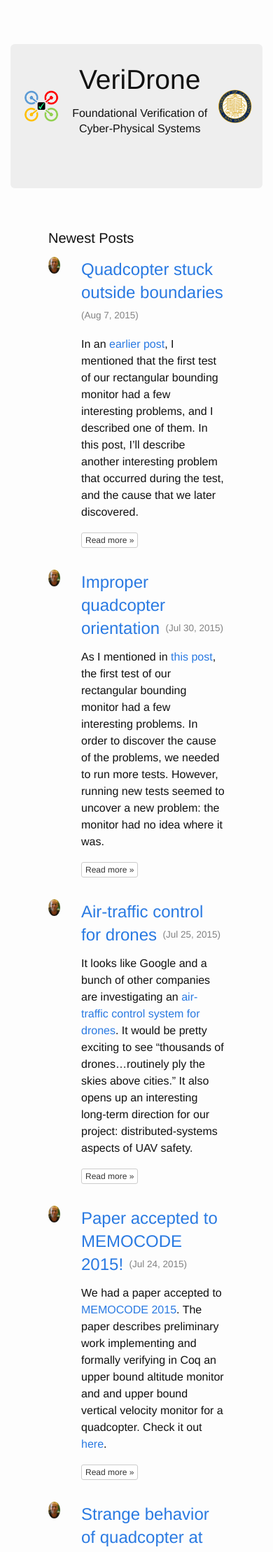
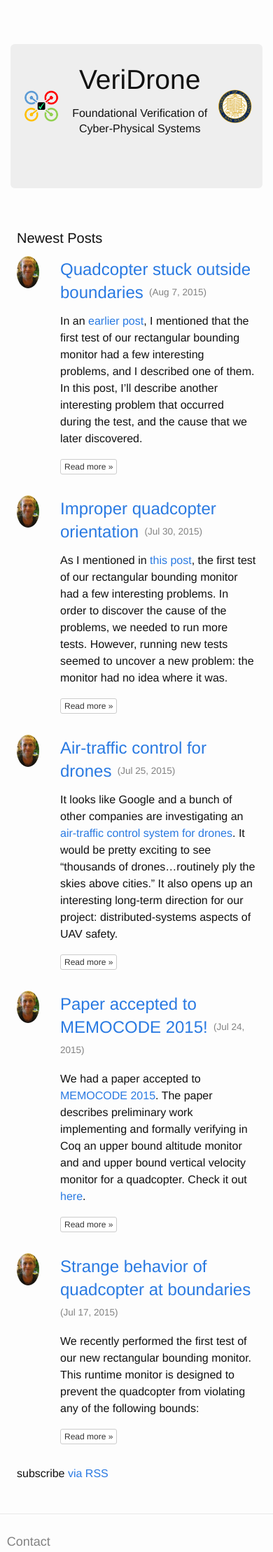
Before and after one commit to UCSD-PL/veridrone, a Jekyll site: the page built from index.html, in a window 390 px wide. Shown: the top 2218 px of the page at 70% size. Built offline with Jekyll 4.4.1, drawn with Linux system fonts in a browser that asks for light colours; nearby versions of some CDN libraries.

Commit message:
Some tweaks for mobile.

```diff
--- a/_includes/header.html
+++ b/_includes/header.html
@@ -1,4 +1,3 @@
-<div class="container">
 <div class="jumbotron">
 
   <div style="display:flex">
@@ -28,4 +27,3 @@
 
   </div>
 </div>
-</div>
--- a/_layouts/default.html
+++ b/_layouts/default.html
@@ -21,11 +21,13 @@
 
   <body>
 
-    {% include header.html %}
+    <div class="container">
+      {% include header.html %}
 
-    <div class="page-content">
-      <div class="wrapper">
-        {{ content }}
+      <div class="page-content">
+	<div class="wrapper">
+          {{ content }}
+	</div>
       </div>
     </div>
 
--- a/_sass/_base.scss
+++ b/_sass/_base.scss
@@ -170,6 +170,13 @@
         padding-right: $spacing-unit / 2;
         padding-left: $spacing-unit / 2;
     }
+
+    @include media-query($on-palm) {
+        max-width: 95%;
+        padding-right: 0;
+        padding-left: 0;
+    }
+
 }
 
 
--- a/css/main.scss
+++ b/css/main.scss
@@ -23,10 +23,10 @@
 
 // Width of the content area
 //$content-width:    800px;
-$content-width:    80%;
+$content-width:    90%;
 
-$on-palm:          600px;
-$on-laptop:        800px;
+$on-palm:          768px;
+$on-laptop:        992px;
 
 
 
```
Lines whose indentation alone changed are shown as unchanged.
